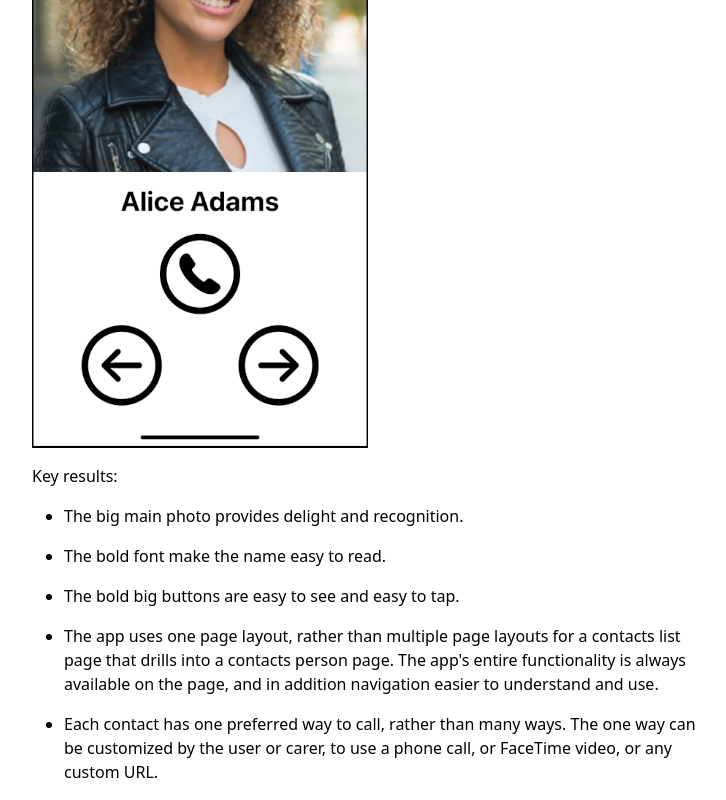
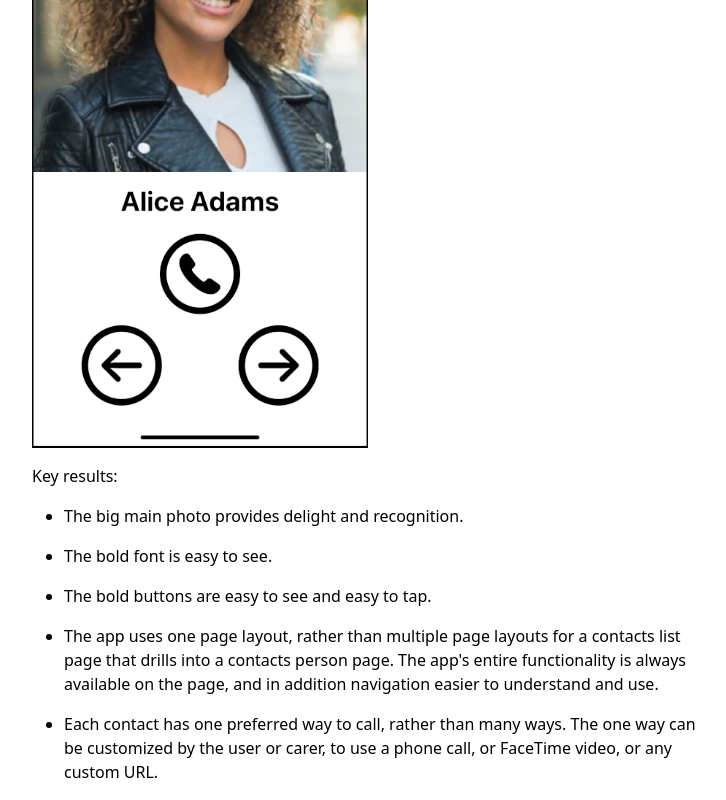
Before and after one commit to BoldContacts/boldcontacts-site-as-sveltekit, a SvelteKit app: page /ui-ux-design-journey in a window 1280 px wide. Shown: the part 8238-9038 px from the top of the page, without its empty margins (272-998 px from the left). Built offline with nearby package versions, Linux system fonts and the light colour scheme.

Commit message:
Rephrase

```diff
--- a/src/routes/ui-ux-design-journey/+page.svelte
+++ b/src/routes/ui-ux-design-journey/+page.svelte
@@ -225,9 +225,9 @@
 
     <li>The big main photo provides delight and recognition.</li>
 
-    <li>The bold font make the name easy to read.</li>
+    <li>The bold font is easy to see.</li>
 
-    <li>The bold big buttons are easy to see and easy to tap.</li>
+    <li>The bold buttons are easy to see and easy to tap.</li>
 
     <li>The app uses one page layout, rather than multiple page layouts for a contacts list page that drills into a contacts person page. The app's entire functionality is always available on the page, and in addition navigation easier to understand and use.</li>
 
```
